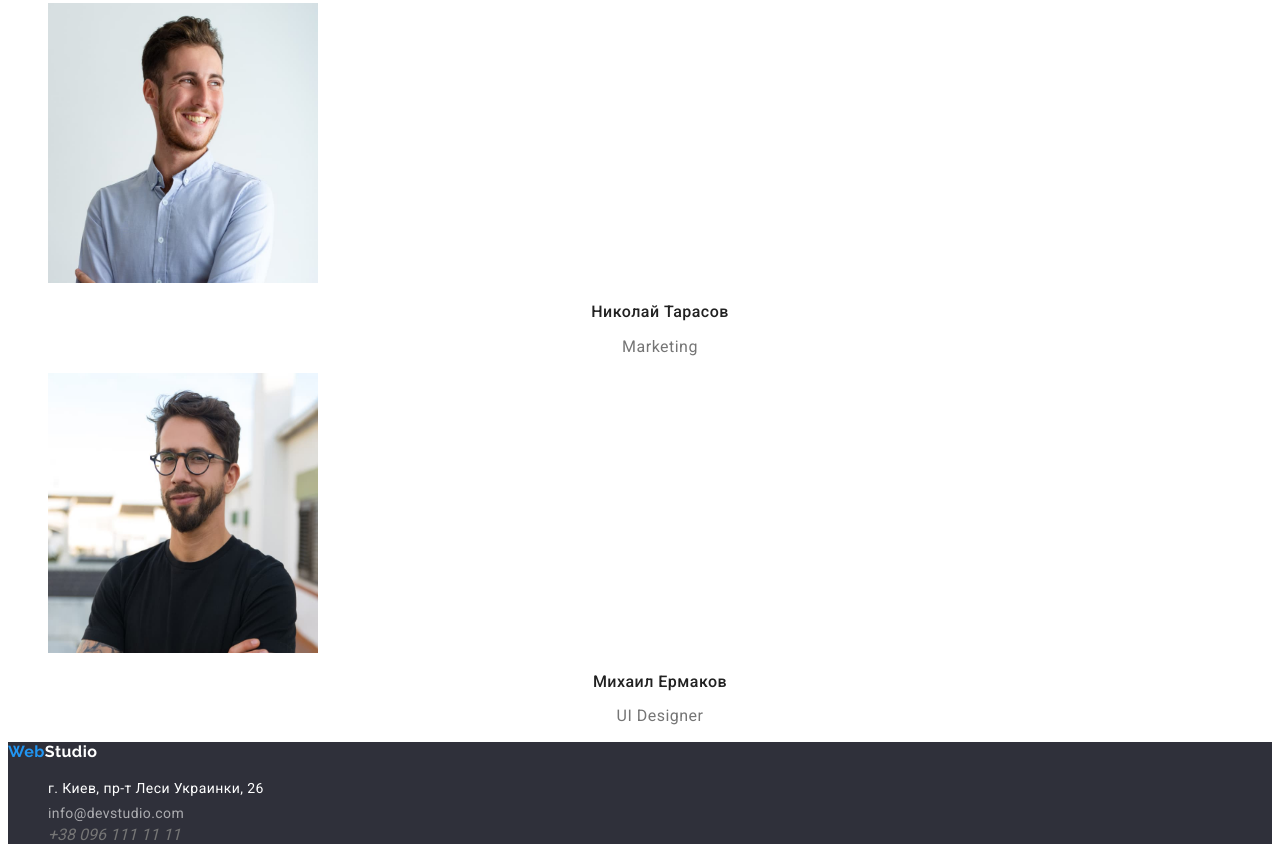
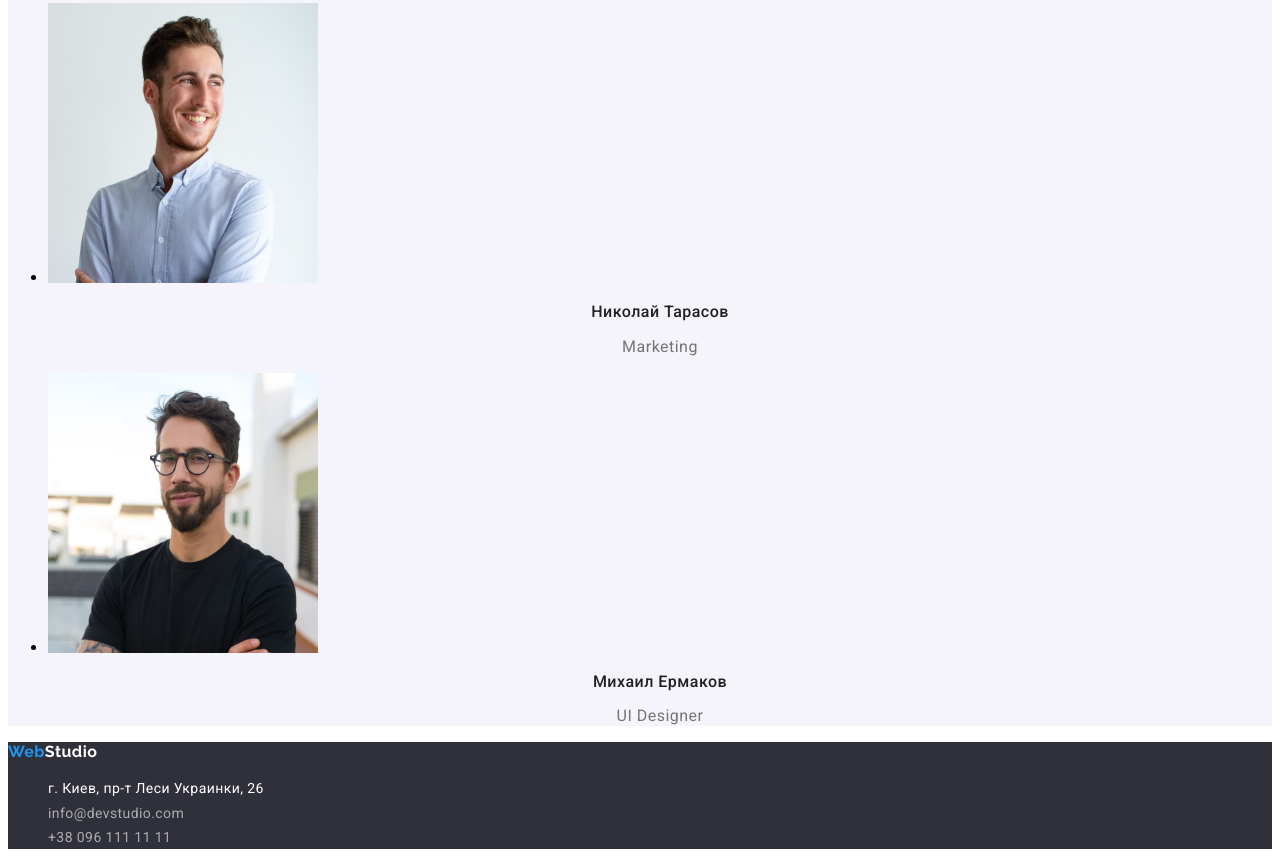
Before and after one commit to Oleksa1998/goit-markup-hw-02, a plain HTML site: page index.html in a window 1280 px wide. Shown: the part 2428-3293 px from the top of the page. Drawn offline with Linux system fonts and the light colour scheme.

Commit message:
work with mistakes

```diff
--- a/css/styles.css
+++ b/css/styles.css
@@ -109,29 +109,10 @@ color: var(--main-content-color);
   letter-spacing: 0.03em;
   color: var(--title-color);
   }
-  /* .work-img1 {
-position: absolute;
-width: 370px;
-height: 294px;
-left: 215px;
-top: 1061px;
-  }
-  .work-img2 {
-position: absolute;
-width: 370px;
-height: 294px;
-left: 615px;
-top: 1061px;
-  }
-  .work-img3 {
-position: absolute;
-width: 370px;
-height: 294px;
-left: 1015px;
-top: 1061px;
-
-  } */
-  .team-title {
+.our-team {
+background: #F5F4FA;
+}
+.team-title {
 font-weight: 700;
 font-size: 36px;
 line-height: 1.16;
@@ -139,6 +120,8 @@ text-align: center;
 letter-spacing: 0.03em;
 color: var(--title-color);
   }
+
+
 .team-member {
   font-weight: 500;
   font-size: 16px;
@@ -156,6 +139,7 @@ color: var(--title-color);
   letter-spacing: 0.03em;
   color: var(--main-content-color);
 }
+/* --------------------------------footer-------------------- */
 .footer {
   background-color:  #2F303A;;
 }
@@ -178,7 +162,7 @@ letter-spacing: 0.03em;
 
 color: var(--header-color);
   }
-  .mail {
+.contacts {
 font-style: normal;
 font-weight: 400;
 font-size: 14px;
@@ -188,6 +172,10 @@ line-height: 24px;
 letter-spacing: 0.03em;
 
 color: rgba(255, 255, 255, 0.6);
+  }
+  .contacts:hover,
+  .contacts:focus {
+    color: var(--header-color);
   }
   /*------------- Main Portfolio----------------------- */
   .hero-button {
--- a/index.html
+++ b/index.html
@@ -87,9 +87,9 @@
           </ul>
       </section>
       <!-- Our team -->
-      <section class="team">
+      <section class="our-team">
         <h2 class="team-title">Наша команда</h2>
-          <ul class="team list">
+          <ul class="team-list">
             <li>
               <img src="images/staff/staff1.jpg" alt="staff1" width="270" height="280" />
               <h3 class="team-member">Игорь Демьяненко</h3>
@@ -122,11 +122,11 @@
             <a href="https://goo.gl/maps/YztnAKN3ni3yd1r18" target="_blank" rel="noopener noindex nofollow" class="address link">г. Киев, пр-т Леси Украинки, 26</a>
           </li>
           <li>
-            <a href="mailto:info@devstudio.com" class="mail link"
+            <a href="mailto:info@devstudio.com" class="contacts link"
               >info@devstudio.com</a>
           </li>
           <li>
-            <a href="tel:+380961111111" class="contact link"
+            <a href="tel:+380961111111" class="contacts link"
               >+38 096 111 11 11</a>
           </li>
         </ul>
```
